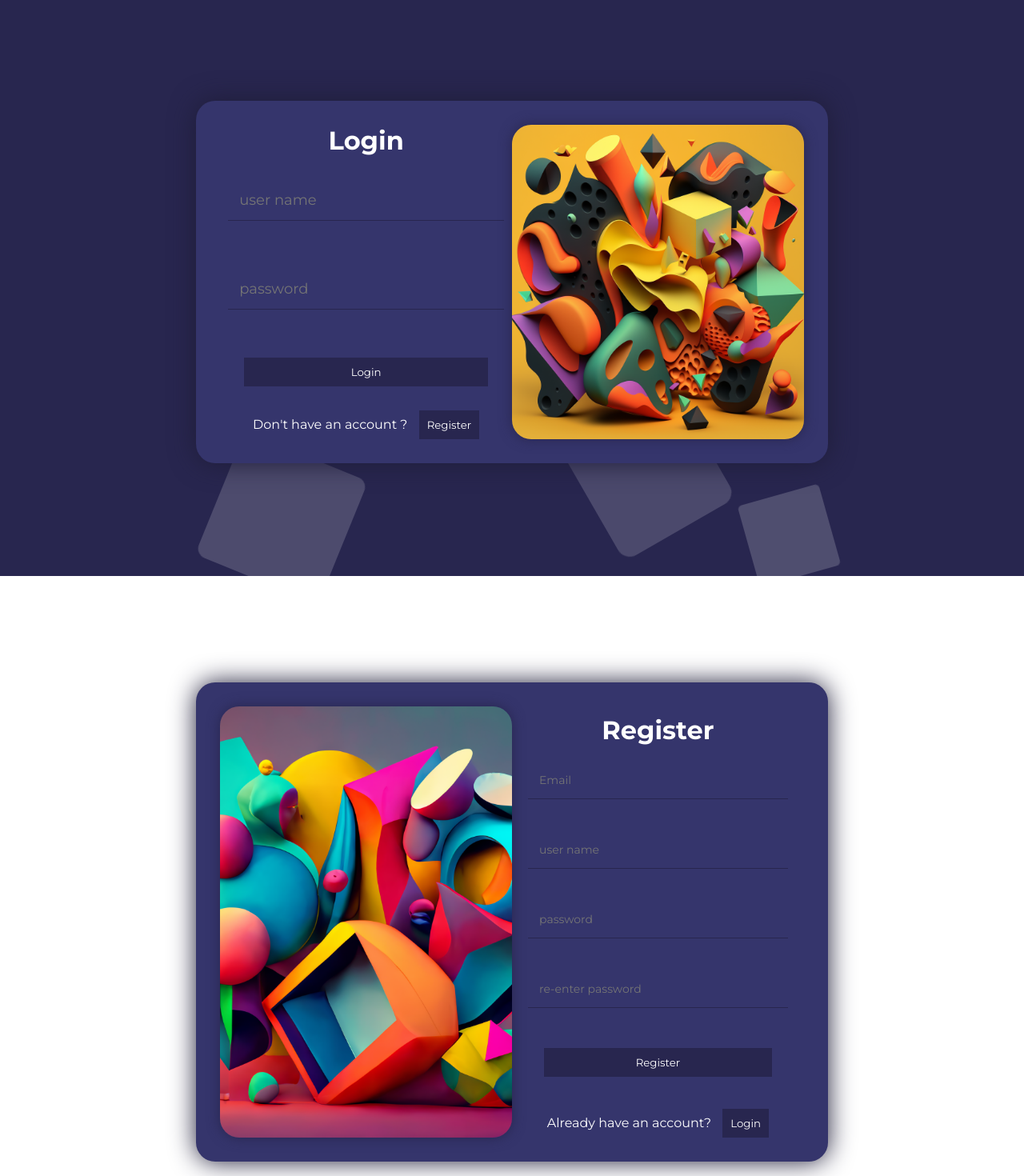
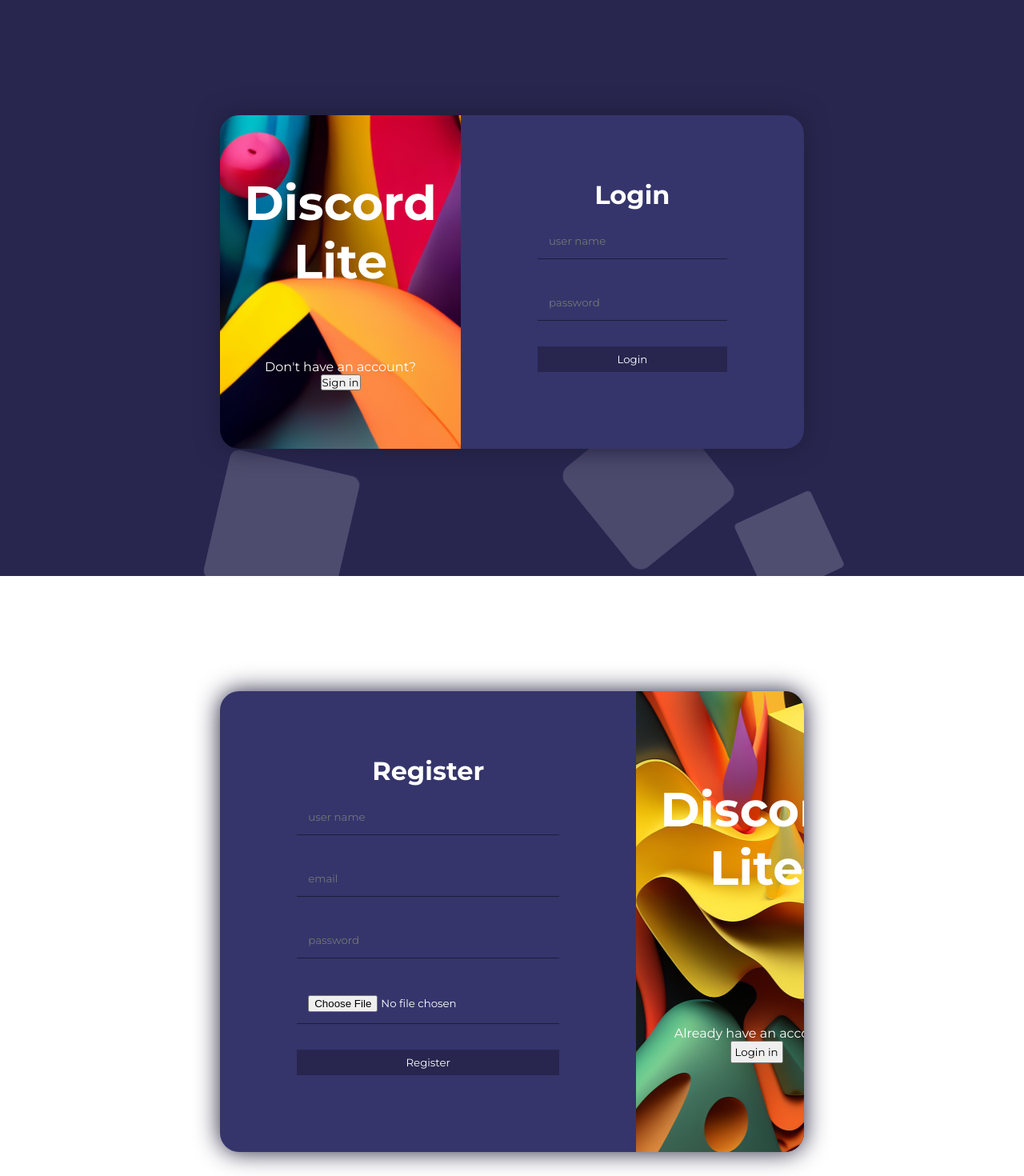
Before and after one commit to KattachaithanyaKumar/discord-clone-react, a React (Vite) app: page / in a window 1280 px wide. Shown: the part 80-1550 px from the top of the page at 80% size. Built offline with nearby package versions, Linux system fonts and the light colour scheme.

Commit message:
redesign of login and register

```diff
--- a/src/App.jsx
+++ b/src/App.jsx
@@ -13,7 +13,7 @@ const App = () => {
       <Background />
       <Login />
       <Register />
-      <Home />
+      {/* <Home /> */}
     </div>
   );
 };
--- a/src/Pages/Login/Login.jsx
+++ b/src/Pages/Login/Login.jsx
@@ -4,19 +4,21 @@ import "./login.css";
 const Login = () => {
   return (
     <div className="login">
-      <div className="login-container">
+      <div className="login-box">
         <div className="login-left">
+          <h1>Discord Lite</h1>
+          <span>
+            Don't have an account? <button>Sign in</button>
+          </span>
+        </div>
+        <div className="login-right">
           <form>
             <h1>Login</h1>
             <input type="text" placeholder="user name" />
             <input type="password" placeholder="password" />
             <button>Login</button>
           </form>
-          <pre>
-            Don't have an account ? <button>Register</button>
-          </pre>
         </div>
-        <div className="login-right"></div>
       </div>
     </div>
   );
--- a/src/Pages/Login/login.css
+++ b/src/Pages/Login/login.css
@@ -4,101 +4,66 @@
   display: flex;
   justify-content: center;
   align-items: center;
-  transition: 0.3s ease;
 }
 
-.login-container {
+.login-box {
   width: 60%;
+  /* height: 60vh; */
   background-color: var(--grey);
-  display: grid;
-  grid-template-columns: 1fr 1fr;
-  padding: 30px;
+  display: flex;
   border-radius: 24px;
-  color: white;
-  box-shadow: 0px 0px 32px var(--dark);
+  overflow: hidden;
+  box-shadow: 0px 0px 30px var(--dark);
 }
 
-.login-left form {
+.login-left {
+  flex: 1;
+  background: url("../../assets/background2.png") center;
   display: flex;
   flex-direction: column;
-}
-
-.login-left form input {
-  padding: 14px;
-  font-size: 18px;
-  background-color: var(--grey);
-  outline: none;
-  border: none;
-  border-bottom: 1px solid var(--black);
-  margin: 30px 10px;
+  justify-content: space-around;
+  padding: 30px;
   color: white;
 }
 
-.login-left form button {
-  background-color: var(--black);
+.login-left h1 {
+  font-size: 60px;
+}
+
+.login-right {
+  flex: 2;
+  display: flex;
+  flex-direction: column;
+  color: white;
+  text-align: center;
+}
+
+.login-right > form {
+  display: flex;
+  flex-direction: column;
+  padding: 80px;
+}
+
+.login-right > form > input {
+  padding: 14px;
+  margin: 16px;
   outline: none;
   border: none;
-  padding: 10px;
+  background-color: var(--grey);
+  border-bottom: 1px solid var(--dark);
   color: white;
-  margin: 30px;
+}
+
+.login-right > form > button {
+  padding: 8px;
+  margin: 16px;
+  background-color: var(--black);
+  color: white;
+  outline: none;
+  border: none;
   cursor: pointer;
 }
 
-.login-left form button:hover,
-.login-left pre button:hover {
+.login-right > form > button:hover {
   background-color: var(--hover);
 }
-
-.login-left pre button {
-  margin-left: 10px;
-  padding: 10px;
-  background-color: var(--black);
-  outline: none;
-  border: none;
-  color: white;
-  cursor: pointer;
-}
-
-.login-right {
-  width: 100%;
-  background: url("../../assets/background.png") center;
-  background-size: cover;
-  box-shadow: 0px 0px 16px var(--black);
-  overflow: hidden;
-  border-radius: 24px;
-}
-
-@media only screen and (max-width: 913px) {
-  .login-container {
-    width: 80%;
-  }
-}
-
-@media only screen and (max-width: 768px) {
-  .login-container {
-    grid-template-columns: 1fr;
-  }
-}
-
-@media only screen and (max-width: 426px) {
-  .login-container {
-    width: 90%;
-    grid-template-columns: 1fr;
-    border-radius: 0px;
-    padding: 30px;
-  }
-
-  .login-left pre {
-    display: flex;
-    flex-direction: column;
-  }
-
-  .login-left pre button {
-    width: 50%;
-    margin: 0px;
-  }
-
-  .login-left form input {
-    margin: 0px;
-  }
-}
--- a/src/Pages/Register/Register.jsx
+++ b/src/Pages/Register/Register.jsx
@@ -4,20 +4,22 @@ import "./register.css";
 const Register = () => {
   return (
     <div className="register">
-      <div className="register-container">
-        <div className="reg-left"></div>
-        <div className="reg-right">
+      <div className="reg-box">
+        <div className="reg-left">
           <form>
             <h1>Register</h1>
-            <input type="email" placeholder="Email" />
             <input type="text" placeholder="user name" />
+            <input type="email" placeholder="email" />
             <input type="password" placeholder="password" />
-            <input type="password" placeholder="re-enter password" />
+            <input type="file" />
             <button>Register</button>
           </form>
-          <pre>
-            Already have an account? <button>Login</button>
-          </pre>
+        </div>
+        <div className="reg-right">
+          <h1>Discord Lite</h1>
+          <span>
+            Already have an account? <button>Login in</button>
+          </span>
         </div>
       </div>
     </div>
--- a/src/Pages/Register/register.css
+++ b/src/Pages/Register/register.css
@@ -6,99 +6,67 @@
   align-items: center;
 }
 
-.register-container {
+.reg-box {
   width: 60%;
-  /* height: 60vh; */
   background-color: var(--grey);
-  display: grid;
-  grid-template-columns: 1fr 1fr;
-  padding: 30px;
+  display: flex;
   border-radius: 24px;
-  color: white;
-  box-shadow: 0px 0px 32px var(--dark);
+  overflow: hidden;
+  box-shadow: 0px 0px 30px var(--dark);
 }
 
 .reg-left {
-  width: 100%;
-  background: url("../../assets/background2.png") center;
-  background-size: cover;
-  box-shadow: 0px 0px 16px var(--black);
-  border-radius: 24px;
+  flex: 2;
+  display: flex;
+  flex-direction: column;
+  color: white;
+  text-align: center;
 }
 
-.reg-right form {
+.reg-left > form {
   display: flex;
   flex-direction: column;
-  margin: 10px;
+  padding: 80px;
 }
 
-.reg-right form input {
+.reg-left > form > input {
   padding: 14px;
-  font-size: 14px;
-  background-color: var(--grey);
+  margin: 16px;
   outline: none;
   border: none;
-  border-bottom: 1px solid var(--black);
-  margin: 20px 10px;
+  background-color: var(--grey);
+  border-bottom: 1px solid var(--dark);
   color: white;
 }
 
-.reg-right form button {
+.reg-left > form > button {
+  padding: 8px;
+  margin: 16px;
   background-color: var(--black);
+  color: white;
   outline: none;
   border: none;
-  padding: 10px;
-  color: white;
-  margin: 30px;
   cursor: pointer;
 }
 
-.reg-right form button:hover,
-.reg-right pre button:hover {
+.reg-left > form > button:hover {
   background-color: var(--hover);
 }
 
-.reg-right pre button {
-  margin-left: 10px;
-  padding: 10px;
-  background-color: var(--black);
-  outline: none;
-  border: none;
+.reg-right {
+  flex: 1;
+  background: url("../../assets/background.png") center;
+  display: flex;
+  flex-direction: column;
+  justify-content: space-around;
+  padding: 30px;
   color: white;
-  cursor: pointer;
 }
 
-@media only screen and (max-width: 913px) {
-  .register-container {
-    width: 80%;
-  }
+.reg-right h1 {
+  font-size: 60px;
 }
 
-@media only screen and (max-width: 768px) {
-  .register-container {
-    grid-template-columns: 1fr;
-  }
+.reg-right > span > button {
+  padding: 4px;
 }
-
-@media only screen and (max-width: 426px) {
-  .register-container {
-    width: 90%;
-    grid-template-columns: 1fr;
-    border-radius: 0px;
-    padding: 30px;
-  }
-
-  .reg-right pre {
-    display: flex;
-    flex-direction: column;
-  }
-
-  .reg-right pre button {
-    width: 50%;
-    margin: 0px;
-  }
-
-  .reg-right form input {
-    margin: 0px;
-  }
-}
```
